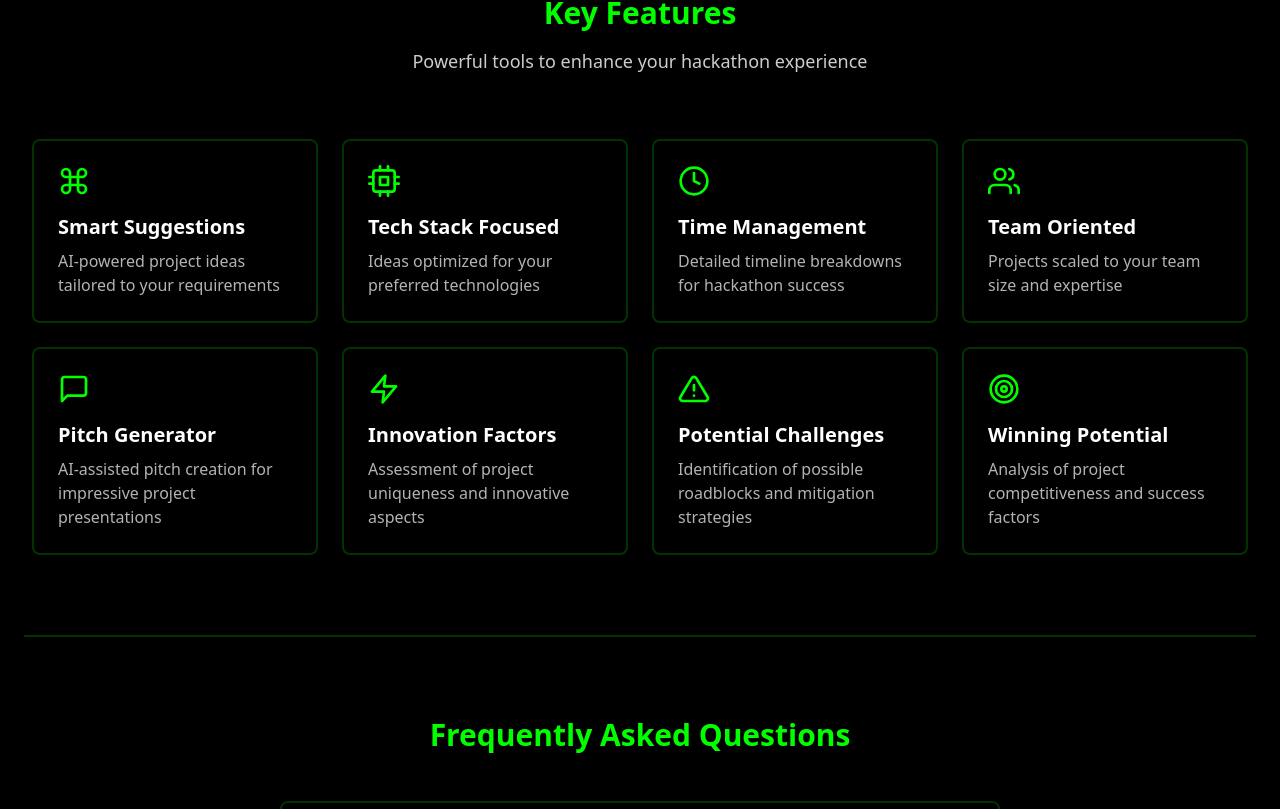
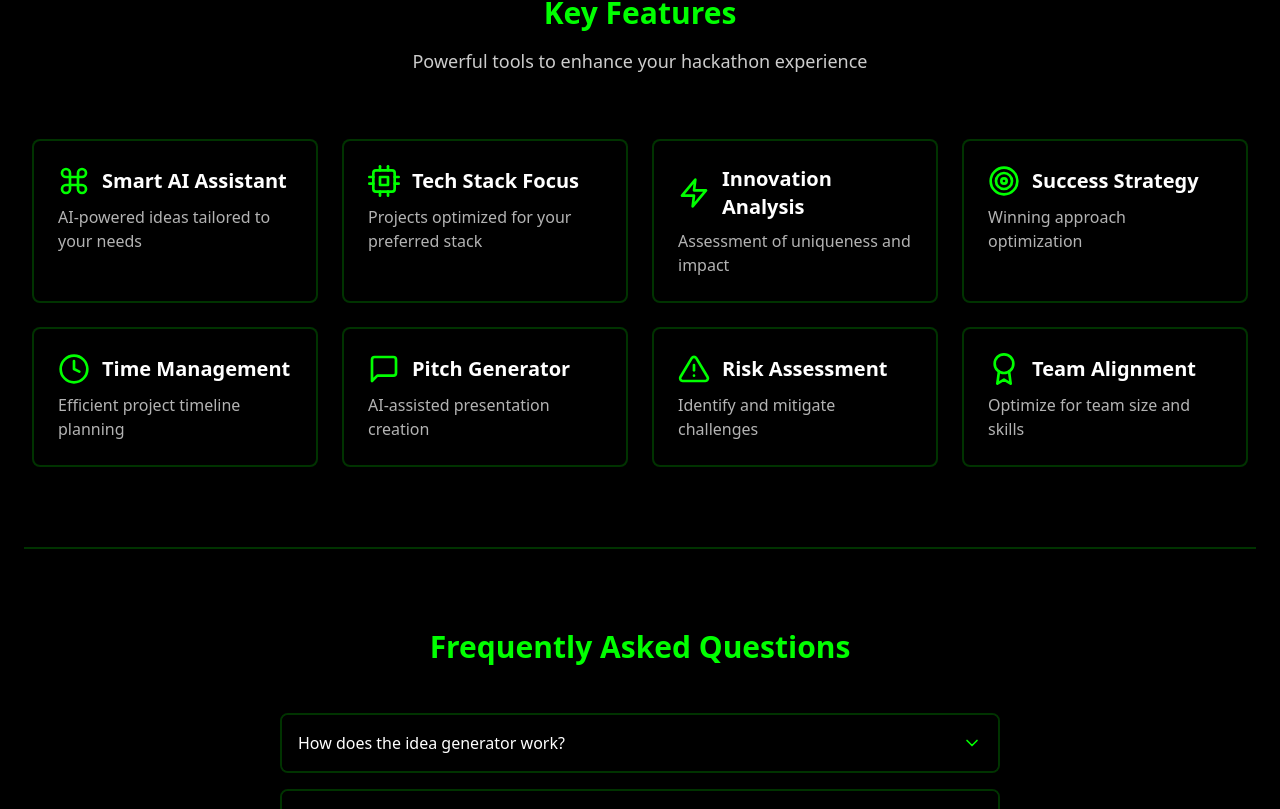
Before and after one commit to raghavxkatta/HackYours-BinaryBrains, a React (Vite) app: page / in a window 1280 px wide. Shown: the part 871-1680 px from the top of the page. Built offline with nearby package versions, Linux system fonts and the light colour scheme; no server answers.

Commit message:
Made the Features responsive

```diff
--- a/src/components/Features.jsx
+++ b/src/components/Features.jsx
@@ -1,47 +1,47 @@
-import { FiCommand, FiCpu, FiClock, FiUsers, FiMessageSquare, FiTarget, FiZap, FiAlertTriangle } from 'react-icons/fi';
+import { FiCommand, FiZap, FiTarget, FiCpu, FiClock, FiMessageSquare, FiAlertTriangle, FiAward } from 'react-icons/fi';
 import { motion } from 'framer-motion';
 
 const features = [
     {
-        icon: <FiCommand className="w-8 h-8" />,
-        title: "Smart Suggestions",
-        description: "AI-powered project ideas tailored to your requirements",
+        icon: <FiCommand className="w-6 h-6 md:w-8 md:h-8" />,
+        title: "Smart AI Assistant",
+        description: "AI-powered ideas tailored to your needs",
     },
     {
-        icon: <FiCpu className="w-8 h-8" />,
-        title: "Tech Stack Focused",
-        description: "Ideas optimized for your preferred technologies",
+        icon: <FiCpu className="w-6 h-6 md:w-8 md:h-8" />,
+        title: "Tech Stack Focus",
+        description: "Projects optimized for your preferred stack",
     },
     {
-        icon: <FiClock className="w-8 h-8" />,
-        title: "Time Management",
-        description: "Detailed timeline breakdowns for hackathon success",
+        icon: <FiZap className="w-6 h-6 md:w-8 md:h-8" />,
+        title: "Innovation Analysis",
+        description: "Assessment of uniqueness and impact",
     },
     {
-        icon: <FiUsers className="w-8 h-8" />,
-        title: "Team Oriented",
-        description: "Projects scaled to your team size and expertise",
+        icon: <FiTarget className="w-6 h-6 md:w-8 md:h-8" />,
+        title: "Success Strategy",
+        description: "Winning approach optimization",
     },
     {
-        icon: <FiMessageSquare className="w-8 h-8" />,
-        title: "Pitch Generator",
-        description: "AI-assisted pitch creation for impressive project presentations",
+        icon: <FiClock className="w-6 h-6 md:w-8 md:h-8 hidden lg:block" />,
+        title: "Time Management",
+        description: "Efficient project timeline planning",
     },
     {
-        icon: <FiZap className="w-8 h-8" />,
-        title: "Innovation Factors",
-        description: "Assessment of project uniqueness and innovative aspects",
+        icon: <FiMessageSquare className="w-6 h-6 md:w-8 md:h-8 hidden lg:block" />,
+        title: "Pitch Generator",
+        description: "AI-assisted presentation creation",
     },
     {
-        icon: <FiAlertTriangle className="w-8 h-8" />,
-        title: "Potential Challenges",
-        description: "Identification of possible roadblocks and mitigation strategies",
+        icon: <FiAlertTriangle className="w-6 h-6 md:w-8 md:h-8 hidden lg:block" />,
+        title: "Risk Assessment",
+        description: "Identify and mitigate challenges",
     },
     {
-        icon: <FiTarget className="w-8 h-8" />,
-        title: "Winning Potential",
-        description: "Analysis of project competitiveness and success factors",
-    },
+        icon: <FiAward className="w-6 h-6 md:w-8 md:h-8 hidden lg:block" />,
+        title: "Team Alignment",
+        description: "Optimize for team size and skills",
+    }
 ];
 
 // Framer Motion animation variants
@@ -70,11 +70,11 @@ const card = {
 
 const Features = () => {
     return (
-        <section className="bg-black py-20">
-            <div className="max-w-7xl mx-auto px-6 lg:px-8">
-                <div className="text-center mb-16">
-                    <h2 className="text-3xl font-bold text-[#01FF00]">Key Features</h2>
-                    <p className="mt-4 text-lg text-white/80">
+        <section className="bg-black py-12 md:py-20">
+            <div className="max-w-7xl mx-auto px-4 sm:px-6 lg:px-8">
+                <div className="text-center mb-10 md:mb-16">
+                    <h2 className="text-2xl md:text-3xl font-bold text-[#01FF00]">Key Features</h2>
+                    <p className="mt-3 md:mt-4 text-base md:text-lg text-white/80">
                         Powerful tools to enhance your hackathon experience
                     </p>
                 </div>
@@ -84,18 +84,20 @@ const Features = () => {
                     initial="hidden"
                     whileInView="show"
                     viewport={{ once: true, amount: 0.2 }}
-                    className="grid grid-cols-1 md:grid-cols-2 lg:grid-cols-4 gap-6"
+                    className="grid grid-cols-1 md:grid-cols-2 lg:grid-cols-4 gap-4 md:gap-6"
                 >
                     {features.map((feature, index) => (
                         <motion.div
                             key={index}
                             variants={card}
-                            whileHover={{ scale: 1.05, rotate: [0, 1.5, -1.5, 0], transition: { duration: 0.4 } }}
-                            className="p-6 bg-black border-2 border-[#01FF00]/20 rounded-lg hover:border-[#01FF00] transition-all duration-300 shadow-md"
+                            className={`p-4 md:p-6 bg-black border-2 border-[#01FF00]/20 rounded-lg hover:border-[#01FF00] transition-all duration-300 shadow-md ${index >= 4 ? 'hidden lg:block' : ''}`}
+                            whileHover={{ scale: 1.05, rotate: [0, 1, -1, 0], transition: { duration: 0.4 } }}
                         >
-                            <div className="text-[#01FF00] mb-4">{feature.icon}</div>
-                            <h3 className="text-xl font-semibold mb-2 text-white">{feature.title}</h3>
-                            <p className="text-white/70">{feature.description}</p>
+                            <div className="flex items-center gap-3">
+                                <div className="text-[#01FF00]">{feature.icon}</div>
+                                <h3 className="text-lg md:text-xl font-semibold text-white">{feature.title}</h3>
+                            </div>
+                            <p className="text-sm md:text-base text-white/70 mt-2">{feature.description}</p>
                         </motion.div>
                     ))}
                 </motion.div>
--- a/src/components/KeyFeatures.jsx
+++ /dev/null
@@ -1,62 +0,0 @@
-import { FiTarget, FiBrain, FiClock, FiUsers } from 'react-icons/fi';
-
-const KeyFeatures = () => {
-    const features = [
-        {
-            icon: <FiTarget className="w-8 h-8" />,
-            title: "Custom Theme-Based",
-            description: "Get project ideas tailored to specific hackathon themes and requirements"
-        },
-        {
-            icon: <FiBrain className="w-8 h-8" />,
-            title: "AI-Powered Insights",
-            description: "Leverage advanced AI to generate unique and innovative project concepts"
-        },
-        {
-            icon: <FiClock className="w-8 h-8" />,
-            title: "Time-Optimized",
-            description: "Detailed timeline suggestions for efficient project completion"
-        },
-        {
-            icon: <FiUsers className="w-8 h-8" />,
-            title: "Team-Focused",
-            description: "Ideas scaled to your team size and experience level"
-        }
-    ];
-
-    return (
-        <section className="py-20 bg-white">
-            <div className="max-w-7xl mx-auto px-6 lg:px-8">
-                <div className="text-center mb-16">
-                    <h2 className="text-3xl font-bold bg-gradient-to-r from-blue-600 to-blue-700 bg-clip-text text-transparent">
-                        Key Features
-                    </h2>
-                    <p className="mt-4 text-lg text-gray-600">
-                        Discover what makes our idea generator unique
-                    </p>
-                </div>
-
-                <div className="grid grid-cols-1 md:grid-cols-2 lg:grid-cols-4 gap-8">
-                    {features.map((feature, index) => (
-                        <div
-                            key={index}
-                            className="p-6 bg-white rounded-xl shadow-lg hover:shadow-xl transition-all duration-300 hover:scale-105 border border-gray-100"
-                        >
-                            <div className="text-blue-600 mb-4">
-                                {feature.icon}
-                            </div>
-                            <h3 className="text-xl font-semibold mb-2">
-                                {feature.title}
-                            </h3>
-                            <p className="text-gray-600">
-                                {feature.description}
-                            </p>
-                        </div>
-                    ))}
-                </div>
-            </div>
-        </section>
-    );
-};
-
-export default KeyFeatures;
```
